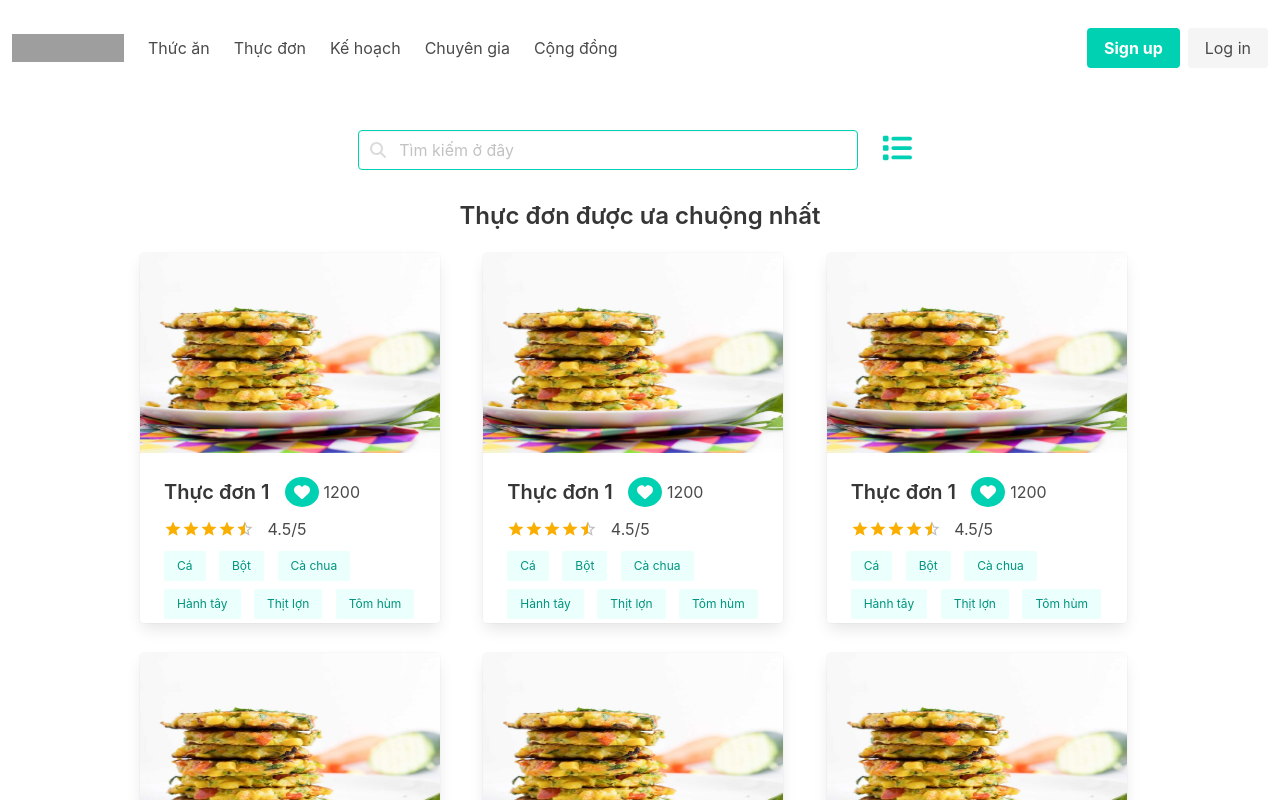
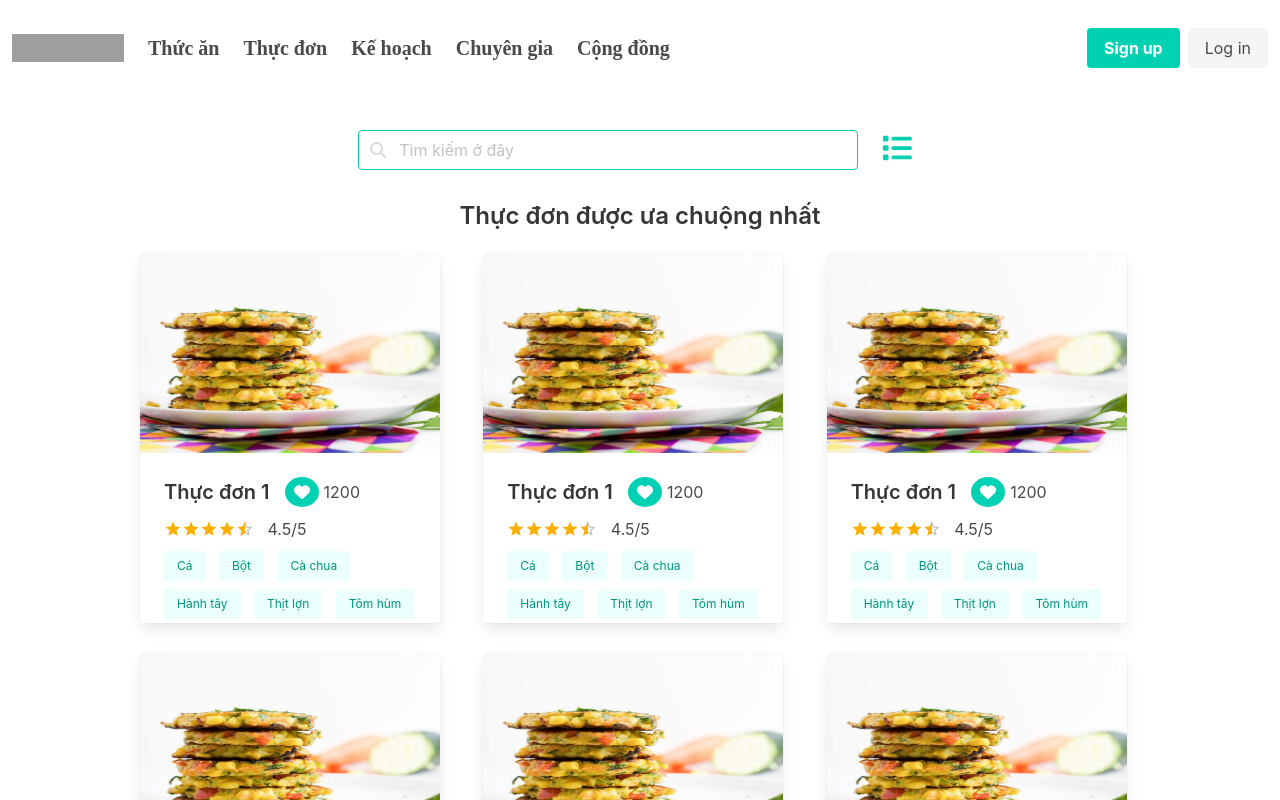
Before and after one commit to DaoAnhTu2105/EXE201_BLW_FE_WEB, a React (Create React App) app: page / in a window 1280 px wide. Shown: the top 800 px of the page. Built offline with nearby package versions, Linux system fonts and the light colour scheme; grey boxes are pictures that could not be loaded.

Commit message:
add font in navbar

```diff
--- a/src/components/Navbar/index.css
+++ b/src/components/Navbar/index.css
@@ -0,0 +1,5 @@
+.navbar-item-text{
+    font-family: 'EB Garamond', serif;
+    font-weight: bold;
+    font-size: 20px;
+}
--- a/src/components/Navbar/index.js
+++ b/src/components/Navbar/index.js
@@ -1,4 +1,5 @@
 import React from "react";
+import "./index.css";
 
 const Navbar = () => {
   return (
@@ -18,7 +19,6 @@ const Navbar = () => {
                 height="28"
               />
             </a>
-
             <a
               role="button"
               className="navbar-burger"
@@ -34,11 +34,21 @@ const Navbar = () => {
 
           <div id="navbarBasicExample" className="navbar-menu">
             <div className="navbar-start">
-              <a className="navbar-item">Thức ăn</a>
-              <a className="navbar-item">Thực đơn</a>
-              <a className="navbar-item">Kế hoạch</a>
-              <a className="navbar-item">Chuyên gia</a>
-              <a className="navbar-item">Cộng đồng</a>
+              <a className="navbar-item">
+                <span className="navbar-item-text">Thức ăn</span>
+              </a>
+              <a className="navbar-item">
+                <span className="navbar-item-text">Thực đơn</span>
+              </a>
+              <a className="navbar-item">
+                <span className="navbar-item-text">Kế hoạch</span>
+              </a>
+              <a className="navbar-item">
+                <span className="navbar-item-text">Chuyên gia</span>
+              </a>
+              <a className="navbar-item">
+                <span className="navbar-item-text">Cộng đồng</span>
+              </a>
 
               {/* <div className="navbar-item has-dropdown is-hoverable">
               <a className="navbar-link">More</a>
--- a/src/pages/Food/index.js
+++ b/src/pages/Food/index.js
@@ -3,6 +3,7 @@ import "./food.css";
 import carrot from "../../image/carrot.jpg";
 import { FontAwesomeIcon } from "@fortawesome/react-fontawesome";
 import { faHeart } from "@fortawesome/free-solid-svg-icons";
+//SỬA LẠI DÀNH CHO CÔNG THỨC
 const Food = () => {
   return (
     <>
--- a/src/pages/Register/index.js
+++ b/src/pages/Register/index.js
@@ -14,7 +14,7 @@ const Register = () => {
             </div>
             <div className="field" style={{ marginTop: 50 }}>
               <p className="control">
-                <p style={{ marginBottom: 10 }}>Họ và tên</p>
+                <p style={{ marginBottom: 10 }}>Tên người dùng</p>
                 <input
                   className="input is-primary"
                   type="text"
```
